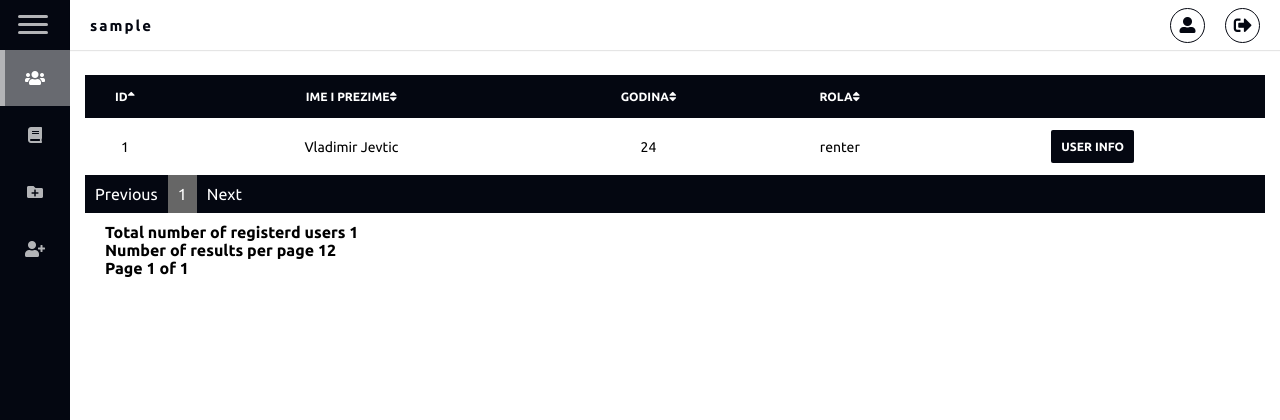
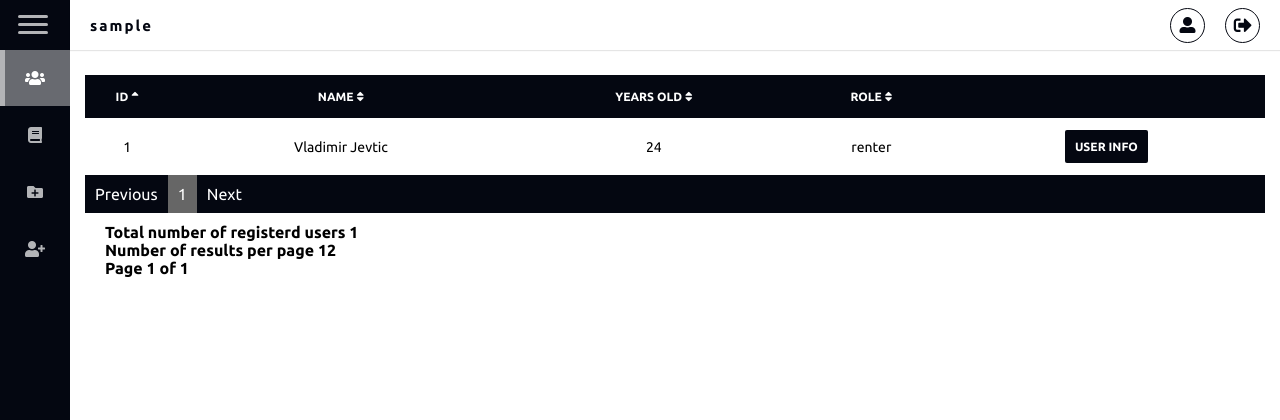
Before and after one commit to VladimirJevtic95/STU-FIIT-LibraryAPP, a PHP site: page /stu_fiit_database_systems/index.php in a window 1280 px wide. Shown: the top 420 px of the page. Run offline with PHP 8.4, Linux system fonts and the light colour scheme; the visitor is signed in with stand-in values (Sample User, id 1); data comes from the database, SQL or seed files in the repository; some libraries are stand-ins or nearby versions.

Commit message:
minor language changes

```diff
--- a/usrLibrarian/index.php
+++ b/usrLibrarian/index.php
@@ -148,10 +148,10 @@ $sort_order = isset($_GET['order']) && strtolower($_GET['order']) == 'desc' ? 'D
                     <table data-vertable="books_table">
                         <thead>
                             <tr class="row100 head">
-                                <th class="column100"><a href="index.php?column=person_id&order=<?php echo $asc_or_desc; ?>&page=<?php echo $page_number; ?>">Id<i class="fas fa-sort<?php echo $column == 'person_id' ? '-' . $up_or_down : ''; ?>"></i></a></th>
-                                <th class="column100"><a href="index.php?column=person_name&order=<?php echo $asc_or_desc; ?>&page=<?php echo $page_number; ?>">Ime i prezime<i class="fas fa-sort<?php echo $column == 'person_name' ? '-' . $up_or_down : ''; ?>"></i></a></th>
-                                <th class="column100"><a href="index.php?column=person_age&order=<?php echo $asc_or_desc; ?>&page=<?php echo $page_number; ?>">Godina<i class="fas fa-sort<?php echo $column == 'person_age' ? '-' . $up_or_down : ''; ?>"></i></a></th>
-                                <th class="column100"><a href="index.php?column=role_name&order=<?php echo $asc_or_desc; ?>&page=<?php echo $page_number; ?>">Rola<i class="fas fa-sort<?php echo $column == 'role_name' ? '-' . $up_or_down : ''; ?>"></i></a></th>
+                                <th class="column100"><a href="index.php?column=person_id&order=<?php echo $asc_or_desc; ?>&page=<?php echo $page_number; ?>">Id <i class="fas fa-sort<?php echo $column == 'person_id' ? '-' . $up_or_down : ''; ?>"></i></a></th>
+                                <th class="column100"><a href="index.php?column=person_name&order=<?php echo $asc_or_desc; ?>&page=<?php echo $page_number; ?>">Name <i class="fas fa-sort<?php echo $column == 'person_name' ? '-' . $up_or_down : ''; ?>"></i></a></th>
+                                <th class="column100"><a href="index.php?column=person_age&order=<?php echo $asc_or_desc; ?>&page=<?php echo $page_number; ?>">Years old <i class="fas fa-sort<?php echo $column == 'person_age' ? '-' . $up_or_down : ''; ?>"></i></a></th>
+                                <th class="column100"><a href="index.php?column=role_name&order=<?php echo $asc_or_desc; ?>&page=<?php echo $page_number; ?>">Role <i class="fas fa-sort<?php echo $column == 'role_name' ? '-' . $up_or_down : ''; ?>"></i></a></th>
                                 <th class="column100"></th>
                             </tr>
                         </thead>
```
Also changed, not shown: usrLibrarian/books.php (+5 -5 lines).
